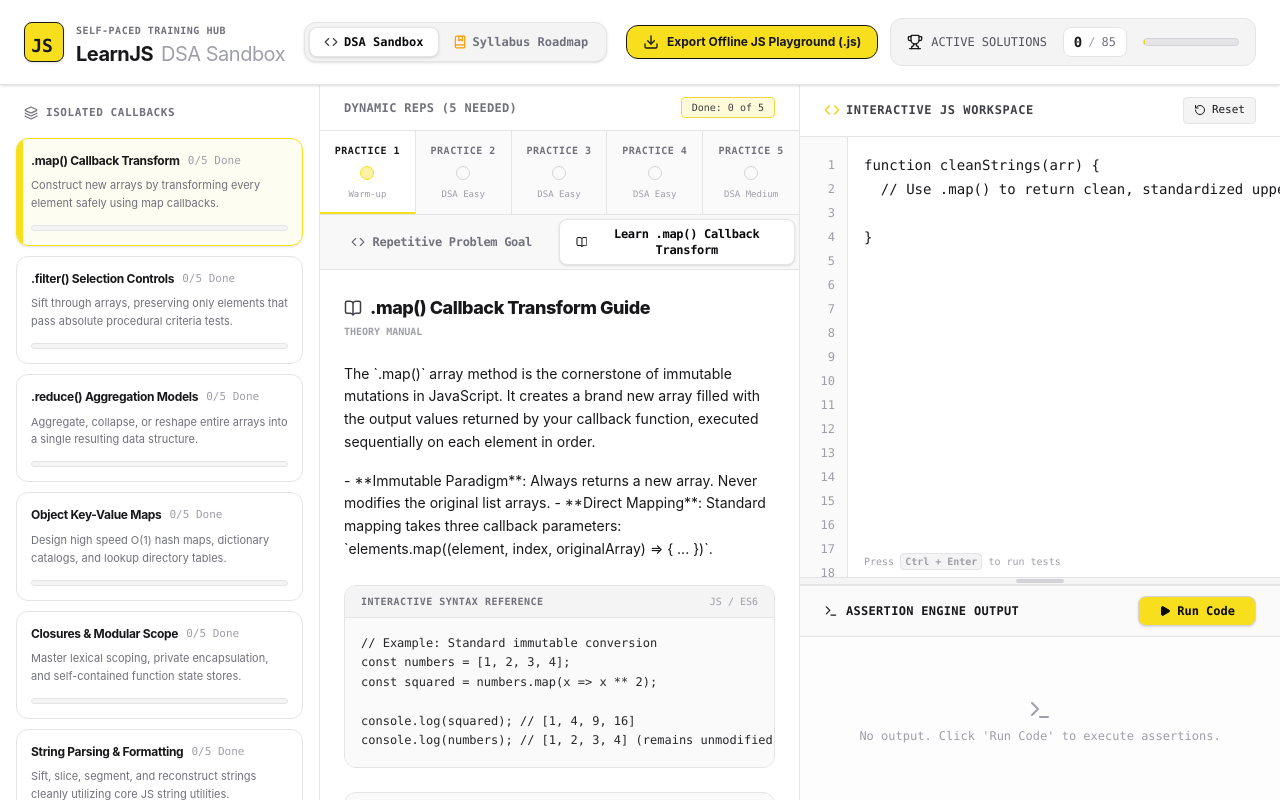
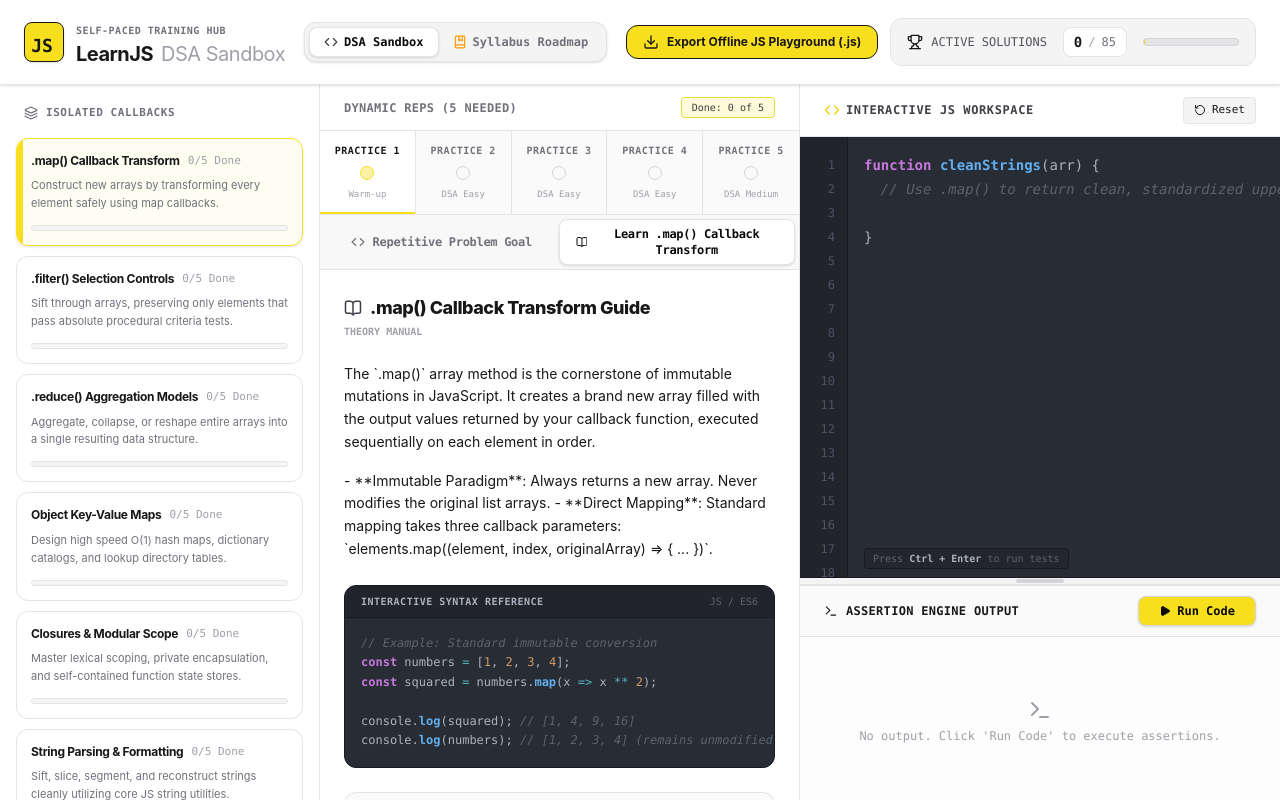
Before and after one commit to Allen1303/js-practice-app, a React (Vite) app: page / in a window 1280 px wide. Both pictures are taken after a click on the button 159 px from the left and 191 px from the top of the page. Built offline with nearby package versions, Linux system fonts and the light colour scheme.

Commit message:
Update syntax highlighter to elegant Atom One Dark theme

```diff
--- a/src/components/CodeWorkspace.jsx
+++ b/src/components/CodeWorkspace.jsx
@@ -1,4 +1,6 @@
+import { useRef, useEffect } from "react";
 import { Code, Lightbulb, RotateCcw, Sparkles } from "lucide-react";
+import { highlightJS } from "../utils/highlighter.js";
 
 export function CodeWorkspace({
   currentCode,
@@ -14,6 +16,23 @@ export function CodeWorkspace({
   workspaceHeight = 500,
   setWorkspaceHeight,
 }) {
+  const highlightRef = useRef(null);
+  const textareaRef = useRef(null);
+
+  const handleScroll = (e) => {
+    if (highlightRef.current) {
+      highlightRef.current.scrollTop = e.target.scrollTop;
+      highlightRef.current.scrollLeft = e.target.scrollLeft;
+    }
+  };
+
+  useEffect(() => {
+    if (textareaRef.current && highlightRef.current) {
+      highlightRef.current.scrollTop = textareaRef.current.scrollTop;
+      highlightRef.current.scrollLeft = textareaRef.current.scrollLeft;
+    }
+  }, [currentCode]);
+
   const handleMouseDown = (e) => {
     e.preventDefault();
     const startY = e.clientY;
@@ -81,9 +100,9 @@ export function CodeWorkspace({
       </div>
 
       {/* Code Workspace Frame */}
-      <div className="flex-1 relative border-b border-zinc-200 flex overflow-hidden min-h-[160px] bg-white">
+      <div className="flex-1 relative border-b border-[#181a1f] flex overflow-hidden min-h-[160px] bg-[#282c34]">
         {/* Line numbers rail using Consolas styling */}
-        <div className="w-12 bg-zinc-50 select-none flex flex-col pt-4 pb-4 font-mono text-xs text-zinc-400 text-right pr-3 leading-6 border-r border-zinc-200 shrink-0">
+        <div className="w-12 bg-[#21252b] select-none flex flex-col pt-4 pb-4 font-mono text-xs text-[#4b5263] text-right pr-3 leading-6 border-r border-[#181a1f] shrink-0">
           {lineNumbers.map((num) => (
             <span key={num} className="block">
               {num}
@@ -91,23 +110,34 @@ export function CodeWorkspace({
           ))}
         </div>
 
-        {/* Code TextArea using pure Consolas font mappings */}
+        {/* Code Highlight Overlay Frame */}
+        <div className="flex-1 relative overflow-hidden bg-[#282c34]">
+          <pre
+            ref={highlightRef}
+            className="absolute inset-0 p-4 m-0 w-full h-full bg-[#282c34] font-mono text-sm leading-6 whitespace-pre overflow-hidden pointer-events-none select-none z-0 text-[#abb2bf]"
+            dangerouslySetInnerHTML={{
+              __html: highlightJS(
+                currentCode.endsWith("\n") ? currentCode + " " : currentCode,
+                true,
+              ),
+            }}
+          />
           <textarea
+            ref={textareaRef}
             value={currentCode}
             onChange={(e) => handleCodeChange(e.target.value)}
             onKeyDown={handleKeyDown}
-          className="flex-1 p-4 bg-white text-zinc-900 font-mono text-sm focus:outline-none focus:ring-0 leading-6 resize-none overflow-y-auto whitespace-pre tab-calc selection:bg-[#F7DF1E]/45 focus:bg-zinc-50/20"
+            onScroll={handleScroll}
+            className="absolute inset-0 p-4 m-0 w-full h-full bg-transparent text-transparent caret-[#528bff] font-mono text-sm focus:outline-none focus:ring-0 leading-6 resize-none overflow-auto whitespace-pre tab-calc selection:bg-[#3e4451]/80 z-10"
             spellCheck="false"
             placeholder="// Enter your JavaScript code here..."
           />
+        </div>
 
         {/* Quick shortcut overlay logo */}
-        <div className="absolute bottom-2 left-16 text-[10px] font-mono text-zinc-400 select-none pointer-events-none hidden md:block z-20">
-          Press{" "}
-          <kbd className="bg-zinc-100 px-1 py-0.5 rounded border border-zinc-200 font-bold text-zinc-650">
-            Ctrl + Enter
-          </kbd>{" "}
-          to run tests
+        <div className="absolute bottom-2 left-16 text-[10px] font-mono text-[#5c6370] select-none pointer-events-none hidden md:block z-20 bg-[#21252b]/60 px-2 py-0.5 rounded border border-[#181a1f]">
+          Press <kbd className="font-bold text-[#abb2bf]">Ctrl + Enter</kbd> to
+          run tests
         </div>
 
         {/* Side-by-Side Pattern Progression Upgrade Panel */}
@@ -148,7 +178,7 @@ export function CodeWorkspace({
             </div>
 
             <div className="flex-1 flex flex-col space-y-2 min-h-0 font-sans">
-              <div className="flex items-center justify-between text-[9px] font-mono font-bold text-zinc-550 uppercase tracking-wider">
+              <div className="flex items-center justify-between text-[9px] font-mono font-bold text-zinc-555 uppercase tracking-wider">
                 <span>Step {activeExerciseIndex} Reference Code</span>
                 <button
                   onClick={() => {
@@ -167,16 +197,19 @@ export function CodeWorkspace({
                 </button>
               </div>
 
-              <div className="relative flex-1 flex flex-col min-h-[160px] bg-zinc-950 rounded-lg overflow-hidden border border-zinc-850 shadow-inner">
-                <div className="flex items-center justify-between px-3 py-1.5 bg-zinc-900 border-b border-zinc-850 text-[9px] font-mono text-zinc-400">
+              <div className="relative flex-1 flex flex-col min-h-[160px] bg-[#282c34] rounded-lg overflow-hidden border border-[#181a1f] shadow-inner">
+                <div className="flex items-center justify-between px-3 py-1.5 bg-[#21252b] border-b border-[#181a1f] text-[9px] font-mono text-[#abb2bf]">
                   <span>
                     {prevCode ? "✅ REFERENCE CODE" : "DEFAULT TEMPLATE"}
                   </span>
                   <span>JS / READ-ONLY</span>
                 </div>
-                <pre className="flex-1 p-3 font-mono text-[11px] leading-relaxed select-all overflow-auto text-yellow-300 bg-zinc-950">
-                  <code>{prevCode}</code>
-                </pre>
+                <pre
+                  className="flex-1 p-3 font-mono text-[11px] leading-relaxed select-all overflow-auto bg-[#282c34] text-[#abb2bf]"
+                  dangerouslySetInnerHTML={{
+                    __html: highlightJS(prevCode || "", true),
+                  }}
+                />
               </div>
             </div>
           </div>
--- a/src/components/Roadmap.jsx
+++ b/src/components/Roadmap.jsx
@@ -10,6 +10,7 @@ import {
   ArrowRight,
   BookMarked,
 } from "lucide-react";
+import { highlightJS } from "../utils/highlighter.js";
 
 export function Roadmap({
   knowledgeMapCategories,
@@ -372,18 +373,21 @@ export function Roadmap({
                           </div>
 
                           {/* Live Code Snippet Display Card */}
-                          <div className="flex flex-col border border-zinc-200 rounded-xl overflow-hidden bg-white shadow-sm">
-                            <div className="flex items-center justify-between px-4 py-2 bg-zinc-50 border-b border-zinc-200 shrink-0 select-none">
-                              <span className="text-[10px] font-mono font-bold tracking-wider text-zinc-500 uppercase">
+                          <div className="flex flex-col border border-[#181a1f] rounded-xl overflow-hidden bg-[#282c34] shadow-sm">
+                            <div className="flex items-center justify-between px-4 py-2 bg-[#21252b] border-b border-[#181a1f] shrink-0 select-none">
+                              <span className="text-[10px] font-mono font-bold tracking-wider text-[#abb2bf] uppercase">
                                 Interactive Syntax Sandbox template
                               </span>
-                              <span className="text-[10px] font-mono text-zinc-450">
+                              <span className="text-[10px] font-mono text-[#5c6370]">
                                 VANILLA JS
                               </span>
                             </div>
-                            <pre className="p-4 flex-1 overflow-x-auto text-[11px] font-mono text-zinc-800 bg-white leading-relaxed select-all">
-                              <code>{topic.codeSnippet}</code>
-                            </pre>
+                            <pre
+                              className="p-4 flex-1 overflow-x-auto text-[11px] font-mono text-[#abb2bf] bg-[#282c34] leading-relaxed select-all"
+                              dangerouslySetInnerHTML={{
+                                __html: highlightJS(topic.codeSnippet, true),
+                              }}
+                            />
                           </div>
                         </div>
 
--- a/src/components/TheoryPanel.jsx
+++ b/src/components/TheoryPanel.jsx
@@ -1,5 +1,6 @@
 import { motion } from "motion/react";
 import { BookOpen, Layers, ArrowRight } from "lucide-react";
+import { highlightJS } from "../utils/highlighter.js";
 
 export function TheoryPanel({
   activeConcept,
@@ -33,16 +34,19 @@ export function TheoryPanel({
       </div>
 
       {/* Read only code Snippet */}
-      <div className="border border-zinc-200 rounded-xl bg-zinc-50 overflow-hidden mt-6">
-        <div className="flex items-center justify-between px-4 py-2 bg-zinc-100 border-b border-zinc-200">
-          <span className="text-[10px] font-mono font-bold tracking-wider text-zinc-500 uppercase">
+      <div className="border border-[#181a1f] rounded-xl bg-[#282c34] overflow-hidden mt-6">
+        <div className="flex items-center justify-between px-4 py-2 bg-[#21252b] border-b border-[#181a1f] animate-fade-in">
+          <span className="text-[10px] font-mono font-bold tracking-wider text-[#abb2bf] uppercase">
             Interactive Syntax Reference
           </span>
-          <span className="text-[10px] font-mono text-zinc-400">JS / ES6</span>
+          <span className="text-[10px] font-mono text-[#5c6370]">JS / ES6</span>
         </div>
-        <pre className="p-4 overflow-x-auto text-xs font-mono text-zinc-800 bg-zinc-50 leading-relaxed select-all">
-          <code>{activeConcept.codeSnippet}</code>
-        </pre>
+        <pre
+          className="p-4 overflow-x-auto text-xs font-mono text-[#abb2bf] bg-[#282c34] leading-relaxed select-all"
+          dangerouslySetInnerHTML={{
+            __html: highlightJS(activeConcept.codeSnippet, true),
+          }}
+        />
       </div>
 
       {/* Chapter Pattern Blueprint Map */}
```
Lines whose indentation alone changed are shown as unchanged.
